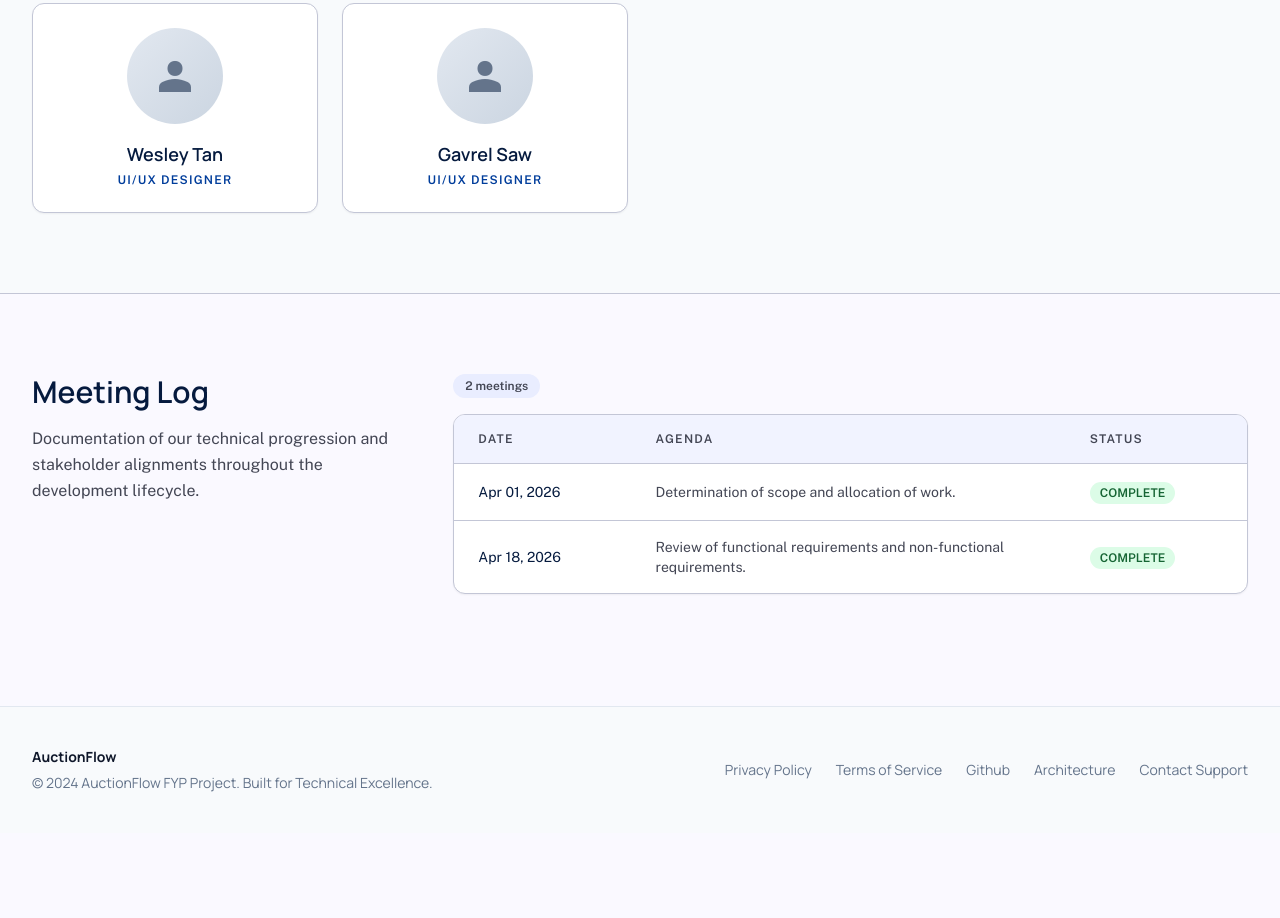
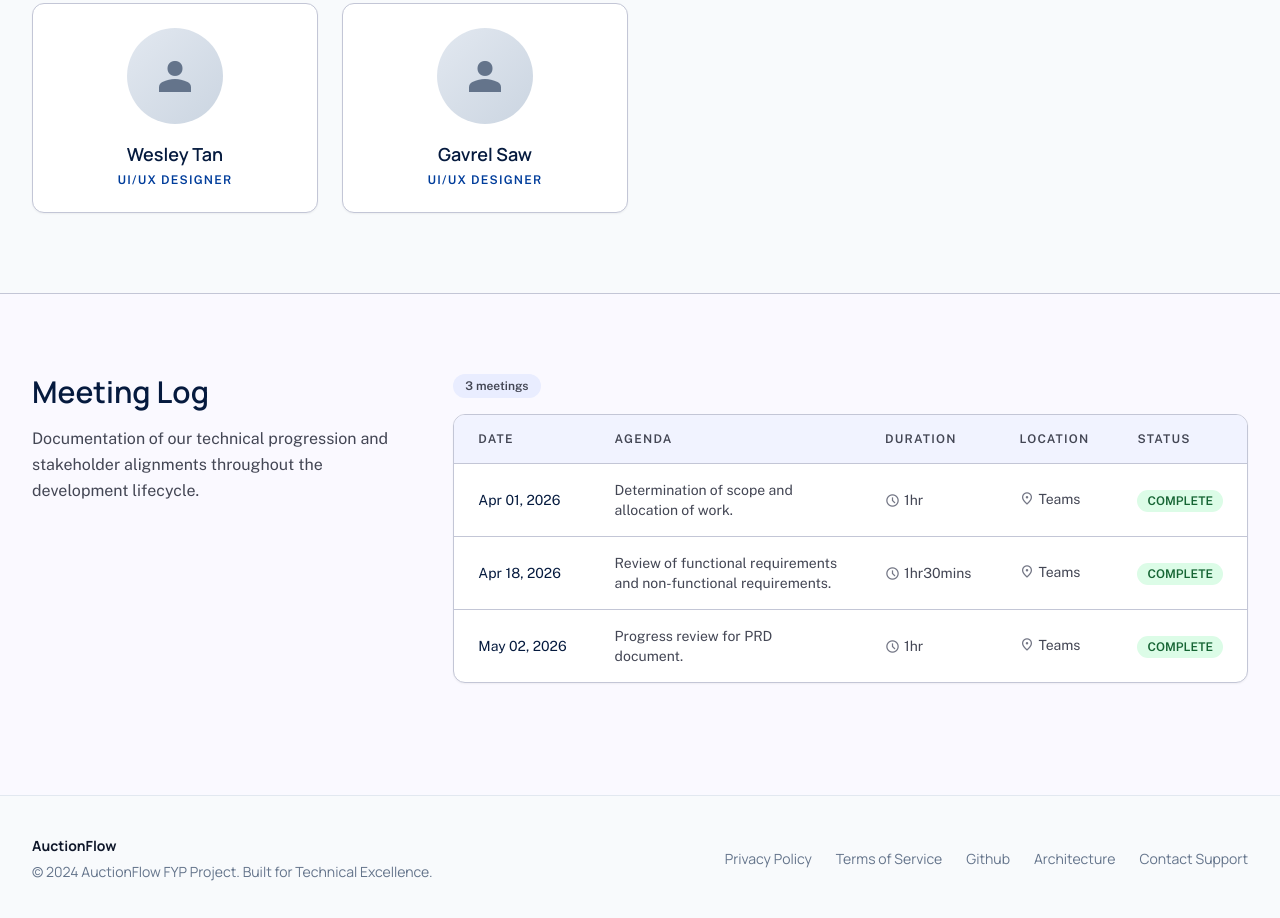
Before and after one commit to AungKhantMinnnnN/FYP_Introduction_Webpage, a plain HTML site: page index.html in a window 1280 px wide. Shown: the part 1930-2848 px from the top of the page. Before the commit the page ends 2763 px from the top, so only its background shows below. Drawn offline with nearby package versions, Linux system fonts and the light colour scheme.

Commit message:
Added duration and location for meeting info

```diff
--- a/index.html
+++ b/index.html
@@ -573,6 +573,16 @@
                                     <th
                                         class="px-6 py-4 text-xs font-bold tracking-widest uppercase text-on-surface-variant"
                                     >
+                                        Duration
+                                    </th>
+                                    <th
+                                        class="px-6 py-4 text-xs font-bold tracking-widest uppercase text-on-surface-variant"
+                                    >
+                                        Location
+                                    </th>
+                                    <th
+                                        class="px-6 py-4 text-xs font-bold tracking-widest uppercase text-on-surface-variant"
+                                    >
                                         Status
                                     </th>
                                 </tr>
@@ -804,11 +814,22 @@
                     date: "2026-04-01",
                     agenda: "Determination of scope and allocation of work.",
                     status: "COMPLETE",
+                    duration: "1hr",
+                    location: "Teams",
                 },
                 {
                     date: "2026-04-18",
                     agenda: "Review of functional requirements and non-functional requirements.",
                     status: "COMPLETE",
+                    duration: "1hr30mins",
+                    location: "Teams",
+                },
+                {
+                    date: "2026-05-02",
+                    agenda: "Progress review for PRD document.",
+                    status: "COMPLETE",
+                    duration: "1hr",
+                    location: "Teams",
                 },
             ];
             // =====================================================================
@@ -868,6 +889,20 @@
                       <tr class="hover:bg-surface-container-lowest transition-colors">
                         <td class="px-6 py-4 text-sm font-medium text-on-surface whitespace-nowrap">${formatDate(m.date)}</td>
                         <td class="px-6 py-4 text-sm text-on-surface-variant max-w-xs">${escapeHtml(m.agenda)}</td>
+                        <td class="px-6 py-4 text-sm text-on-surface-variant">
+                          ${
+                              m.duration
+                                  ? `<span class="flex items-center gap-1 whitespace-nowrap"><span class="material-symbols-outlined text-[15px] text-outline flex-shrink-0">schedule</span>${escapeHtml(m.duration)}</span>`
+                                  : `<span class="text-outline-variant">—</span>`
+                          }
+                        </td>
+                        <td class="px-6 py-4 text-sm text-on-surface-variant whitespace-nowrap">
+                            ${
+                                m.location
+                                    ? `<span class="inline-flex items-center gap-1"><span class="material-symbols-outlined text-[15px] text-outline">location_on</span>${escapeHtml(m.location)}</span>`
+                                    : `<span class="text-outline-variant">—</span>`
+                            }
+                        </td>
                         <td class="px-6 py-4">${statusBadge(m.status)}</td>
                       </tr>`,
                     )
```
